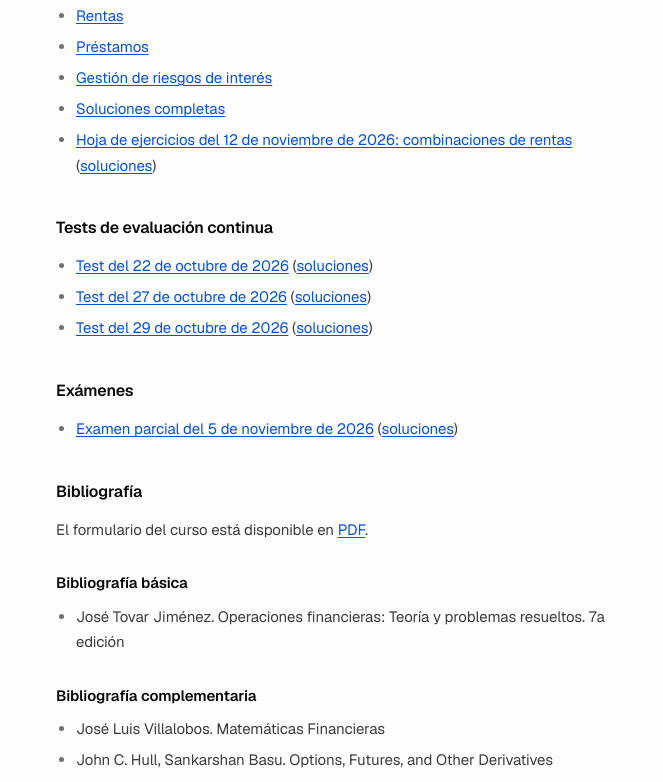
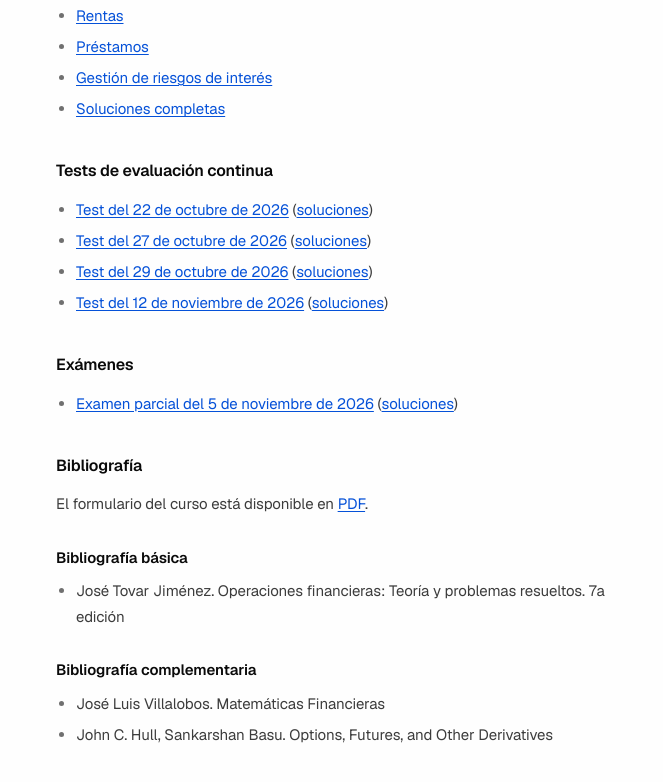
Before and after one commit to MiguelPuntoEs/miguel.es, an Astro site: page /courses/financial-mathematics in a window 1280 px wide. Shown: the part 2509-3291 px from the top of the page, without its empty margins (308-971 px from the left). Built offline with nearby package versions, Linux system fonts and the light colour scheme; Astro itself is replaced by a stand-in of ours.

Commit message:
Publish the 12 Nov 2026 test as a continuous assessment test, not a worksheet
Co-Authored-By: Claude Sonnet 5.5 <noreply@anthropic.com>

```diff
--- a/src/pages/courses/financial-mathematics.md
+++ b/src/pages/courses/financial-mathematics.md
@@ -86,13 +86,13 @@ Hojas de ejercicios del curso, con soluciones:
 - [Préstamos](/docs/financial-mathematics-exercises-loans.pdf)
 - [Gestión de riesgos de interés](/docs/financial-mathematics-exercises-interest-risk.pdf)
 - [Soluciones completas](/docs/financial-mathematics-exercises-solutions.pdf)
-- [Hoja de ejercicios del 12 de noviembre de 2026: combinaciones de rentas](/docs/financial-mathematics-worksheet-2026-11-12.pdf) ([soluciones](/docs/financial-mathematics-worksheet-2026-11-12-solutions.pdf))
 
 ## Tests de evaluación continua
 
 - [Test del 22 de octubre de 2026](/docs/financial-mathematics-test-2026-10-22.pdf) ([soluciones](/docs/financial-mathematics-test-2026-10-22-solutions.pdf))
 - [Test del 27 de octubre de 2026](/docs/financial-mathematics-test-2026-10-27.pdf) ([soluciones](/docs/financial-mathematics-test-2026-10-27-solutions.pdf))
 - [Test del 29 de octubre de 2026](/docs/financial-mathematics-test-2026-10-29.pdf) ([soluciones](/docs/financial-mathematics-test-2026-10-29-solutions.pdf))
+- [Test del 12 de noviembre de 2026](/docs/financial-mathematics-test-2026-11-12.pdf) ([soluciones](/docs/financial-mathematics-test-2026-11-12-solutions.pdf))
 
 ## Exámenes
 
```
Also changed, not shown: 4 other files.
